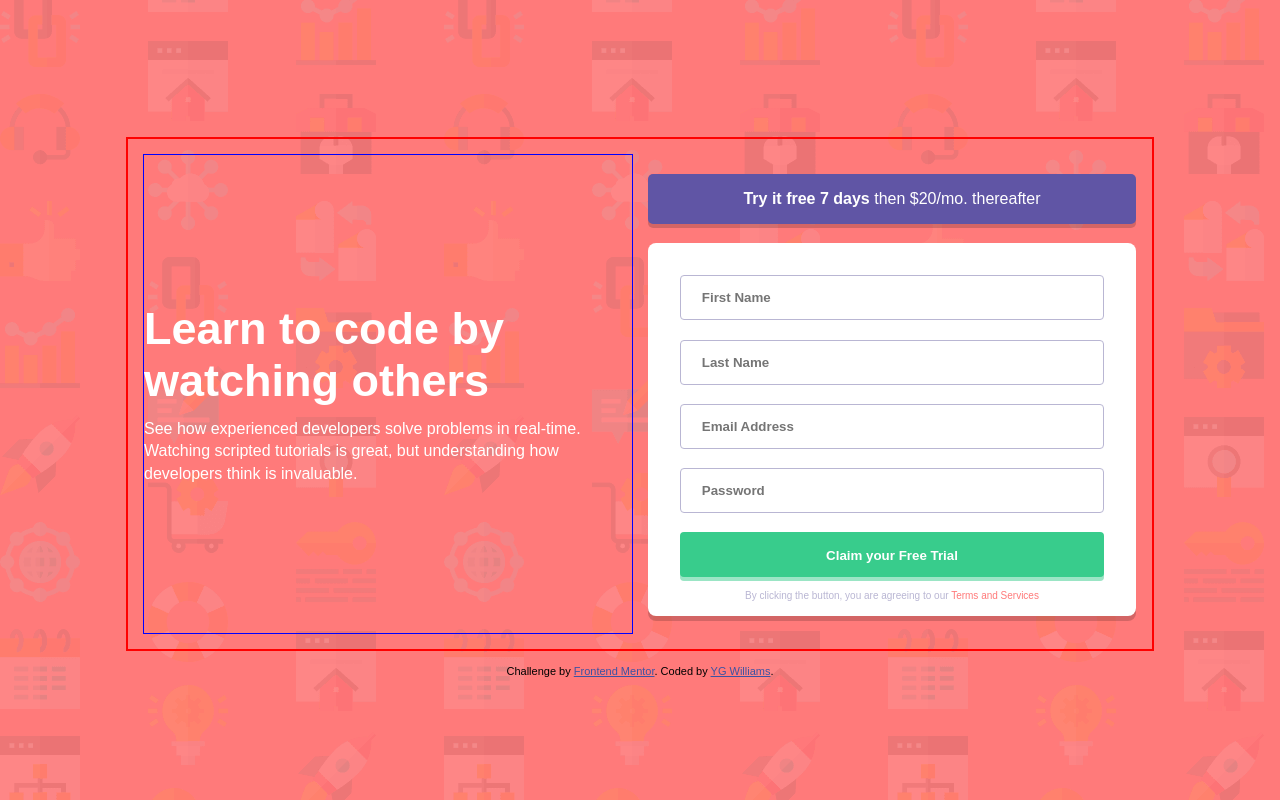
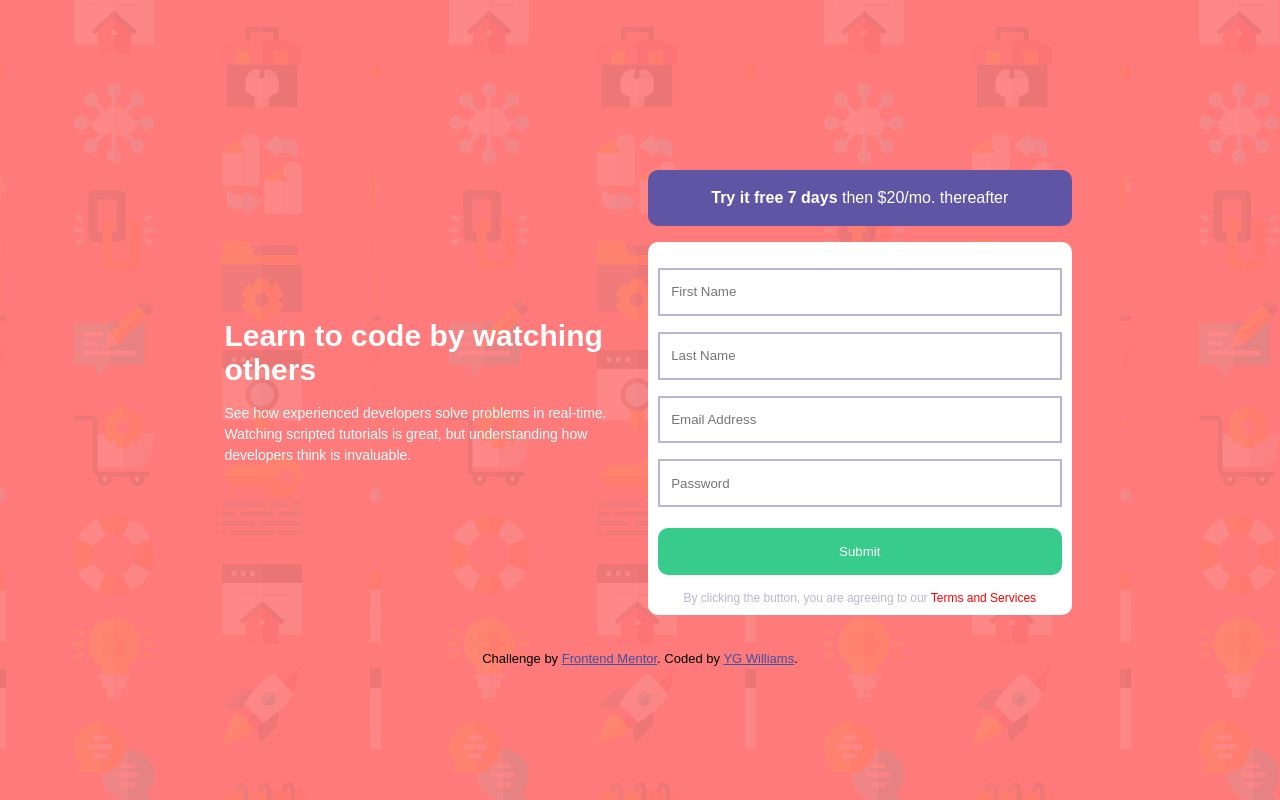
Before and after one commit to ygwilliams4/Intro-component-with-sign-up-form, a plain HTML site: page index.html in a window 1280 px wide. Drawn offline with Linux system fonts and the light colour scheme.

Commit message:
added main.js, modified index.html and styles.css

```diff
--- a/index.html
+++ b/index.html
@@ -1,58 +1,74 @@
 <!DOCTYPE html>
 <html lang="en">
   <head>
-  <meta charset="UTF-8">
-  <meta name="viewport" content="width=device-width, initial-scale=1.0">
+    <meta charset="UTF-8" />
+    <meta name="viewport" content="width=device-width, initial-scale=1.0" />
 
-  <link rel="stylesheet" href="styles.css">
-  <link rel="icon" type="image/png" sizes="32x32" href="./images/favicon-32x32.png">
+    <link rel="stylesheet" href="styles.css" />
+    <link
+      rel="icon"
+      type="image/png"
+      sizes="32x32"
+      href="./images/favicon-32x32.png"
+    />
 
     <title>Frontend Mentor | Intro component with sign up form</title>
-
-
   </head>
   <body>
-
     <main>
       <div class="container">
-      <div class="col main-text">
-        <h1>
-          Learn to code by watching others
-        </h1>
+        <div class="banner-text">
+          <h1>Learn to code by watching others</h1>
           <p>
-          See how experienced developers solve problems in real-time. Watching scripted tutorials is great,
-  but understanding how developers think is invaluable.
+            See how experienced developers solve problems in real-time. Watching
+            scripted tutorials is great, but understanding how developers think
+            is invaluable.
           </p>
         </div>
-      <div class="col form-container">
+        <div class="form-container">
           <div class="form-header">
-          <p>
-            <span>Try it free 7 days</span> then $20/mo. thereafter
-          </p>
+            <p><span>Try it free 7 days</span> then $20/mo. thereafter</p>
           </div>
-        <div class="form-container-inner">
-          <form action="#" method="get">
-            <input type="text" placeholder="First Name" id="First Name">
-            <input type="text" placeholder="Last Name" id="Last Name">
-            <input type="email" placeholder="Email Address" id="Email">
-            <input type="password" placeholder="Password" id="Password">
-            <input type="submit" value="Claim your Free Trial" id="btn">
-          </form>
-          <p class="confirmation">
+          <form action="#">
+            <div class="form-control">
+              <input type="text" name="firstName" id="firstName" placeholder="First Name"/>
+              <img src="images/icon-error.svg" alt="#" class="errorSign"/>
+              <small class="error"> First Name cannot be empty </small>
+            </div>
+            <div class="form-control">
+              <input type="text" name="lastName" id="lastName" placeholder="Last Name"/>
+              <img src="images/icon-error.svg" alt="#" class="errorSign"/>
+              <small class="error"> Last Name cannot be empty </small>
+            </div>
+            <div class="form-control">
+              <input type="email" name="Email" id="email" placeholder="Email Address"/>
+              <img src="images/icon-error.svg" alt="#" class="errorSign"/>
+              <small class="error"> Email cannot be empty </small>
+            </div>
+            <div class="form-control">
+              <input type="text" name="password" id="password" placeholder="Password"/>
+              <img src="images/icon-error.svg" alt="#" class="errorSign"/>
+              <small class="error"> password cannot be empty </small>
+            </div>
+            <button id="submit">Submit</button>
+              <p class="terms">
                 By clicking the button, you are agreeing to our <span>Terms and Services</span>
               </p>
+          </form>
+
         </div>
       </div>
-    </div>
+
       <footer>
         <p class="attribution">
-        Challenge by <a href="https://www.frontendmentor.io?ref=challenge" target="_blank">Frontend Mentor</a>.
-        Coded by <a href="#">YG Williams</a>.
+          Challenge by
+          <a href="https://www.frontendmentor.io?ref=challenge" target="_blank"
+            >Frontend Mentor</a
+          >. Coded by <a href="#">YG Williams</a>.
         </p>
       </footer>
     </main>
 
-
-
+    <script src="main.js"></script>
   </body>
 </html>
--- /dev/null
+++ b/main.js
@@ -0,0 +1,39 @@
+const submit = document.getElementById("submit");
+const error = document.querySelectorAll(".error");
+const errorSign = document.querySelectorAll(".errorSign")
+const firstName = document.getElementById("firstName");
+const lastName = document.getElementById("lastName");
+const email = document.getElementById("email");
+const password = document.getElementById("password");
+
+
+
+submit.addEventListener("click", myFunc);
+
+
+function myFunc() {
+    if (firstName.value == "") {
+        error[0].classList.add("active");
+        errorSign[0].classList.add("active");
+    } else {
+        error[0].classList.remove("active");
+    }
+    if (lastName.value == "") {
+        error[1].classList.add("active");
+        errorSign[1].classList.add("active");
+    } else {
+        error[1].classList.remove("active");
+    }
+    if (email.value == "") {
+        error[2].classList.add("active");
+        errorSign[2].classList.add("active");
+    } else {
+        error[2].classList.remove("active");
+    }
+    if (password.value == "") {
+        error[3].classList.add("active");
+        errorSign[3].classList.add("active");
+    } else {
+        error[3].classList.remove("active");
+    }
+}
--- a/styles.css
+++ b/styles.css
@@ -8,144 +8,141 @@ main {
   width: 100%;
   min-height: 100vh;
   display: flex;
-  outline: 2px solid purple;
   flex-direction: column;
   justify-content: center;
+  padding: 5px;
   align-items: center;
-  background-image: url("images/bg-intro-desktop.png");
+  background-image: url("images/bg-intro-mobile.png");
   background-color: hsl(0, 100%, 74%);
 }
-.container {
-  min-height: 63vh;
-  max-width: 80vw;
-  margin: 1rem;
-  display: grid;
-  grid-gap: 1rem;
-  grid-template-columns: 1fr 1fr;
-  outline: 2px solid red;
+.container{
+  padding: 10px;
+  margin: 10px 0;
+}
+.banner-text{
   padding: 1rem;
-}
-.main-text {
-  display: flex;
-  justify-content: center;
-  flex-direction: column;
-  color: #fff;
-  outline: 1px solid blue;
-}
-.main-text h1 {
-  font-size: 45px;
-  margin-bottom: 0.7rem;
-}
-.main-text p {
-  line-height: 1.4;
-}
-.form-header {
-  padding: 1rem;
-  border-radius: 5px;
-  background-color: hsl(248, 32%, 49%);
   text-align: center;
   color: #fff;
-  margin: 1.2rem 0;
-  box-shadow: 0px 4px 0px rgba(0, 0, 0, 0.171);
 }
-.form-header p span {
-  font-weight: 800;
+.banner-text h1{
+  font-size: 23px;
+  margin: 1rem 0;
 }
-.form-container-inner {
+.banner-text p{
+  font-size: 14px;
+  line-height: 1.5;
+  margin-bottom: 1rem;
+}
+.form-container{
+  margin-top: 1rem;
+}
+.form-header{
+  padding: 1rem;
+  border-radius: 10px;
+  text-align: center;
+  color: #fff;
+  background-color: hsl(248, 32%, 49%);
+  line-height: 1.5;
+}
+.form-header span{
+  font-weight: 900;
+}
+form{
   background-color: #fff;
-  height: 78%;
-  padding: 2rem;
-  border-radius: 8px;
-  box-shadow: 0px 5px 0px rgba(0, 0, 0, 0.171);
+  border-radius: 10px;
+  padding: 10px;
+  margin: 1rem 0;
 }
-input {
+.form-control{
+  position: relative;
+  margin: 1rem 0;
+}
+.form-control input{
   width: 100%;
+  padding: 0.9rem 0.7rem;
   outline: none;
-  border: 1px solid hsl(246, 25%, 77%);
-  border-radius: 4px;
-  margin-bottom: 1.2rem;
-  height: 45px;
-  padding: 1rem 1.3rem;
-  font-weight: 700;
-  color: hsl(249, 10%, 26%);
+  border: 2px solid hsl(246, 25%, 77%);
 }
-input:focus {
-  border: 1px solid hsl(249, 10%, 26%);
+.errorSign{
+  display: none;
 }
-#btn {
+.errorSign.active{
+  position: absolute;
+  top: 12px;
+  right: 10px;
+  display: block;
+}
+.error {
+  display: none;
+}
+.error.active{
+  color: red;
+  font-size: 11px;
+  display: inline;
+}
+#submit{
+  width: 100%;
+  padding: 1rem 0;
+  outline: none;
+  border: none;
+  color: #fff;
   background-color: hsl(154, 59%, 51%);
-  border: none;
-  outline: none;
-  height: 45px;
-  color: #fff;
-  border-radius: 4px;
+  border-radius: 10px;
+  margin: 0.3rem 0 1rem;
   transition: all 0.5s ease;
-  margin-bottom: 0.8rem;
-  box-shadow: 0px 4px 0px hsla(154, 59%, 51%, 0.5);
 }
-#btn:hover {
+#submit:hover{
   cursor: pointer;
-  opacity: 0.7;
+  letter-spacing: 1.5px;
+  background-color: hsla(154, 59%, 51%, 0.808);
 }
-.confirmation {
-  font-size: 10px;
+.terms{
+  font-size: 12px;
+  text-align: center;
+  padding: 0 0.3rem;
   color: hsl(246, 25%, 77%);
-  text-align: center;
 }
-.confirmation span {
-  color: hsl(0, 100%, 74%);
+.terms span{
+  color: red;
 }
 
+  /* box-shadow: 0px 4px 0px rgba(0, 0, 0, 0.171); */
+
 .attribution {
-  font-size: 11px;
+  font-size: 13px;
   text-align: center;
 }
 .attribution a {
   color: hsl(228, 45%, 44%);
 }
 
+@media (min-width : 426px) {
+ .container{
+  max-width: 68vw;
+ }
+}
 
-
-@media (max-width: 768px) {
-  .container {
-    margin: 1rem 0;
-    max-height: fit-content;
-    padding: 0 0.4rem;
-    min-width: 99vw;
+@media (min-width : 769px) {
+  .container{
+    display: grid;
+    grid-template-columns: 1fr 1fr;
+    grid-gap: 1rem;
+    max-width: 80vw;
+  }
+  .banner-text{
+    display: flex;
+    flex-direction: column;
+    justify-content: center;
+    align-items: center;
+    text-align: left;
+  }
+  .banner-text h1{
+    font-size: 30px;
   }
 }
 
-@media (max-width: 425px) {
-  .container {
-    grid-template-columns: 1fr;
-    padding: 1rem;
-    margin: 1rem 0;
-  }
-  .main-text {
-    text-align: center;
-    padding: 2rem 0.2rem;
-  }
-  .main-text h1 {
-    font-size: 40px;
-  }
-  .main-text p {
-    width: 70%;
-    margin: 0 auto;
+@media (min-width : 1025px) {
+  .container{
+    max-width: 69vw;
   }
 }
-
-@media (max-width: 320px) {
-  main {
-    overflow: hidden;
-  }
-  .container {
-    margin: 0.3rem 0;
-    padding: 0.5rem;
-  }
-  .main-text h1 {
-    font-size: 35px;
-  }
-  .form-container-inner {
-    padding: 2rem 1rem;
-  }
-}
```
Lines whose indentation alone changed are shown as unchanged.
